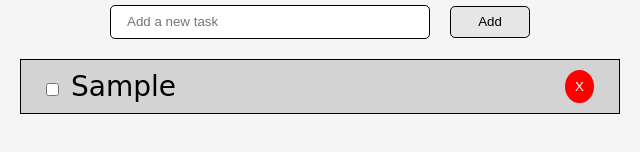
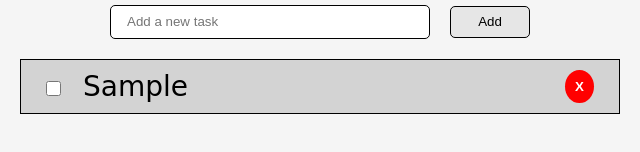
Before and after one commit to gizy95/toDoList, a plain HTML site: page index.html in a window 1280 px wide. Both pictures are taken after typing "Sample" into the empty fields and a click on the button "Add". Shown: the part 398-550 px from the top of the page, 320-960 px from the left. Drawn offline with Linux system fonts and the light colour scheme; a web font is replaced by a local one.

Commit message:
fixed li styling

```diff
--- a/style.css
+++ b/style.css
@@ -46,9 +46,18 @@ form{
     cursor: pointer;
 }
 
+input[type="checkbox"] {
+    width: 15px;
+    height: 15px;
+    margin-right: 10px;
+    cursor: pointer;
+}
+
 
 span.strikethrough {
     text-decoration: line-through;
+    color: gray;
+    font-style: italic;
 
 }
 
@@ -83,6 +92,7 @@ li{
     background-color: red;
     color: white;
     border: none;
+    font-weight: 900;
     border-radius: 50%;
     padding:2px 10px;
     margin-left: 5px;
```
